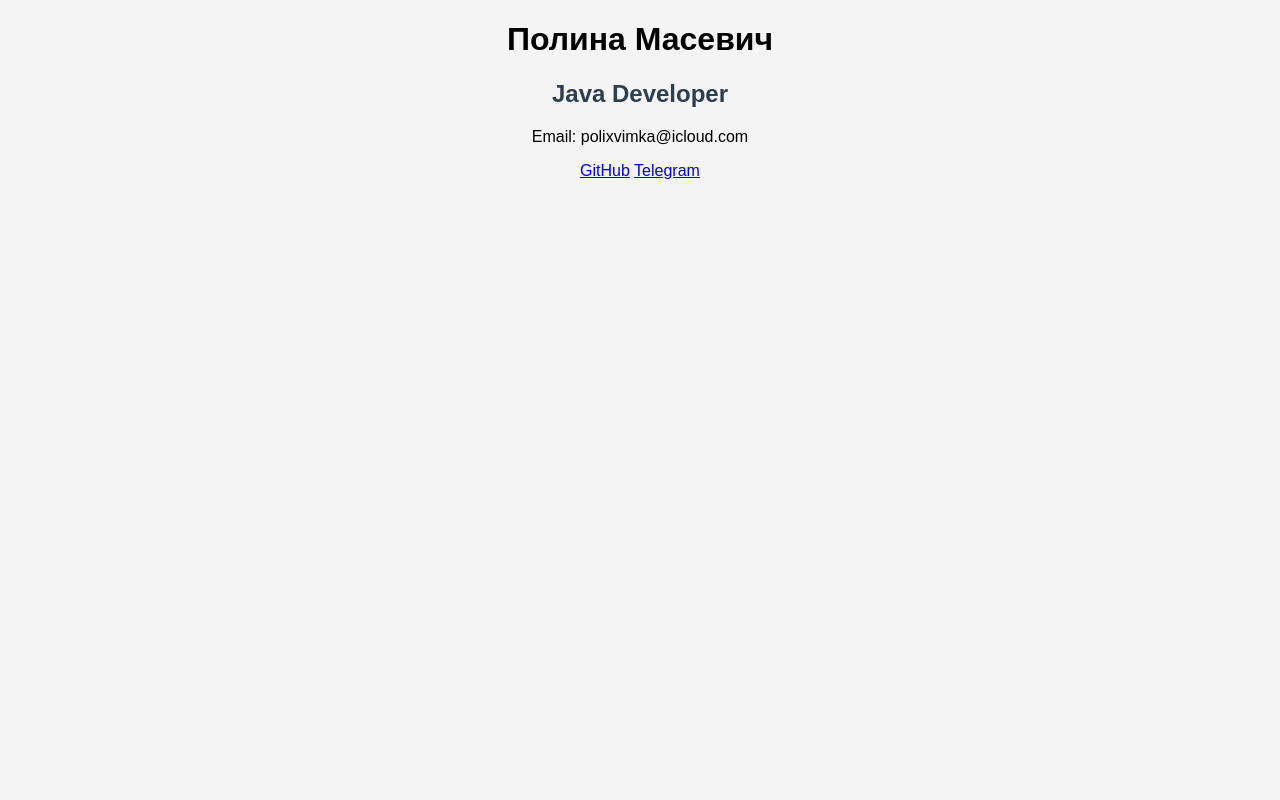
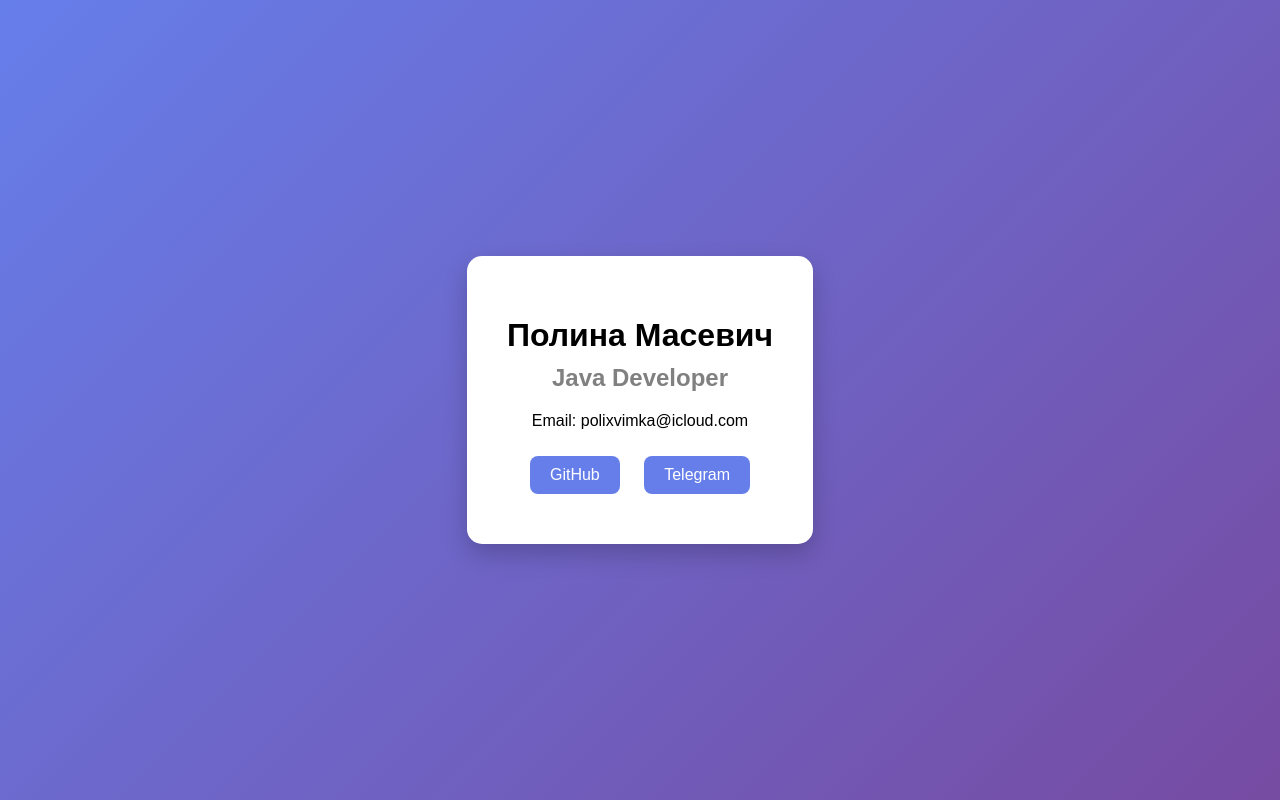
Before and after one commit to polinamasevich/business-card-site, a plain HTML site: page index.html in a window 1280 px wide. Drawn offline with Linux system fonts and the light colour scheme.

Commit message:
Revamp styles with gradient background and card layout
Updated styles for body, header, and links. Added card class for layout.

```diff
--- a/style.css
+++ b/style.css
@@ -1,31 +1,41 @@
 body {
+    margin: 0;
     font-family: Arial, sans-serif;
-    margin: 0;
-    background-color: #f4f4f4;
-    text-align: center;
+    background: linear-gradient(135deg, #667eea, #764ba2);
+    display: flex;
+    justify-content: center;
+    align-items: center;
+    height: 100vh;
 }
 
-header {
-    background: #2c3e50;
-    color: white;
-    padding: 40px 0;
+.card {
+    background: white;
+    padding: 40px;
+    border-radius: 15px;
+    text-align: center;
+    box-shadow: 0 10px 25px rgba(0, 0, 0, 0.2);
 }
 
-section {
-    padding: 30px;
+h1 {
+    margin-bottom: 10px;
 }
 
 h2 {
-    color: #2c3e50;
+    margin-top: 0;
+    color: gray;
 }
 
-ul {
-    list-style: none;
-    padding: 0;
+.links a {
+    display: inline-block;
+    margin: 10px;
+    padding: 10px 20px;
+    text-decoration: none;
+    color: white;
+    background-color: #667eea;
+    border-radius: 8px;
+    transition: 0.3s;
 }
 
-footer {
-    background: #2c3e50;
-    color: white;
-    padding: 15px;
+.links a:hover {
+    background-color: #764ba2;
 }
```
